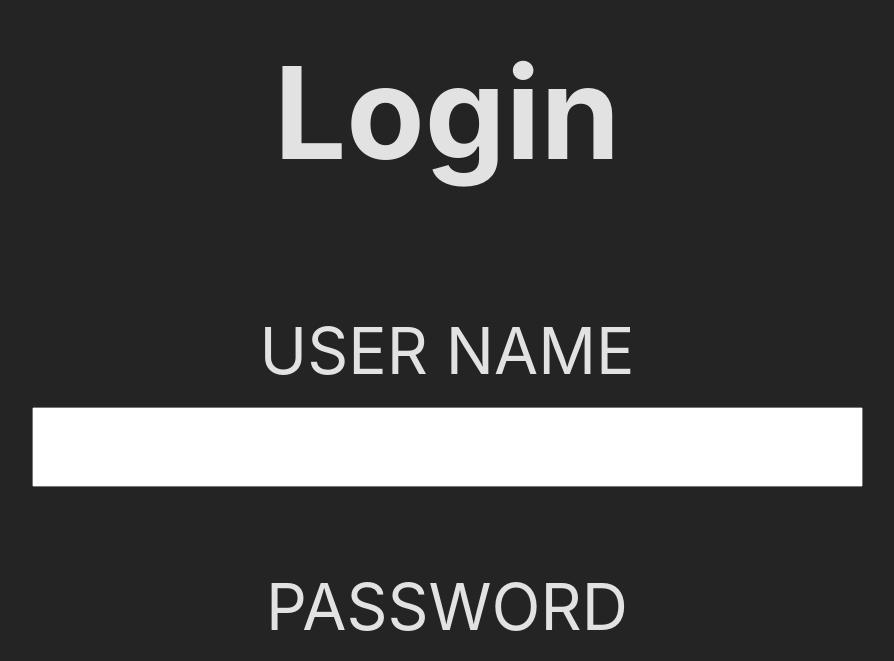
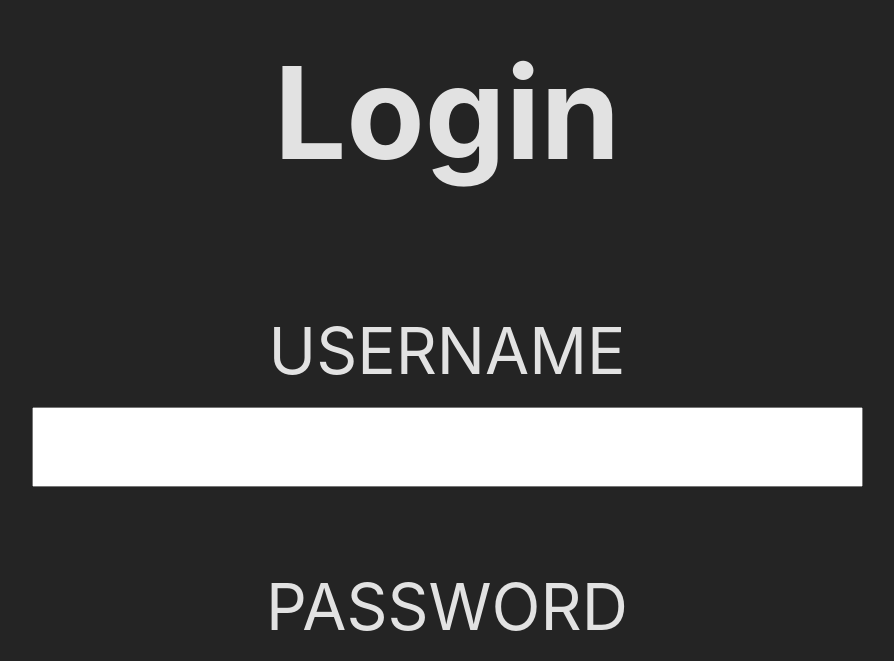
Before and after one commit to willemverbuyst/login-app, a React (Vite) app: page / in a window 1280 px wide. Shown: the part 101-762 px from the top of the page, without its empty margins (193-1087 px from the left). Built offline with nearby package versions, Linux system fonts and the light colour scheme.

Commit message:
Fix typos, make naming more consistent

```diff
--- a/src/App.tsx
+++ b/src/App.tsx
@@ -3,7 +3,7 @@ import "./App.css";
 import InputField, { Api } from "./components/InputField";
 
 interface FormElements extends HTMLFormControlsCollection {
-  userName: HTMLInputElement;
+  username: HTMLInputElement;
   password: HTMLInputElement;
 }
 
@@ -12,7 +12,7 @@ interface LoginFormElement extends HTMLFormElement {
 }
 
 function App() {
-  const userNameRef = useRef<Api>(null);
+  const usernameRef = useRef<Api>(null);
   const passwordRef = useRef<Api>(null);
 
   const [loggedInUser, setLoggedInUser] = useState<string>("");
@@ -21,26 +21,26 @@ function App() {
     e.preventDefault();
     const currentTarget = e.currentTarget;
 
-    const userName = currentTarget.elements.userName.value;
+    const username = currentTarget.elements.username.value;
     const password = currentTarget.elements.password.value;
-    validate(userName, password);
+    validate(username, password);
 
-    if (userName && password) {
-      setLoggedInUser(userName);
+    if (username && password) {
+      setLoggedInUser(username);
     }
   }
 
   function validate(
-    userName: FormDataEntryValue | null,
+    username: FormDataEntryValue | null,
     password: FormDataEntryValue | null
   ) {
     if (!password || (typeof password === "string" && !password.trim())) {
       passwordRef.current?.focus();
       passwordRef.current?.setError("password is missing");
     }
-    if (!userName || (typeof userName === "string" && !userName.trim())) {
-      userNameRef.current?.focus();
-      userNameRef.current?.setError("username is missing");
+    if (!username || (typeof username === "string" && !username.trim())) {
+      usernameRef.current?.focus();
+      usernameRef.current?.setError("username is missing");
     }
   }
 
@@ -67,10 +67,10 @@ function App() {
         onSubmit={handleSubmit}
       >
         <InputField
-          id="userName"
-          label="USER NAME"
+          id="username"
+          label="USERNAME"
           type="text"
-          apiRef={userNameRef}
+          apiRef={usernameRef}
         />
         <InputField
           id="password"
--- a/src/components/InputField.tsx
+++ b/src/components/InputField.tsx
@@ -15,7 +15,6 @@ function InputField(props: {
   id: string;
   label: string;
   type: HTMLInputTypeAttribute;
-
   apiRef: RefObject<Api>;
 }) {
   const [errorMessage, setErrorMessage] = useState("");
```
Also changed, not shown: 1 other file (tests, documents, lock files or other folders).
